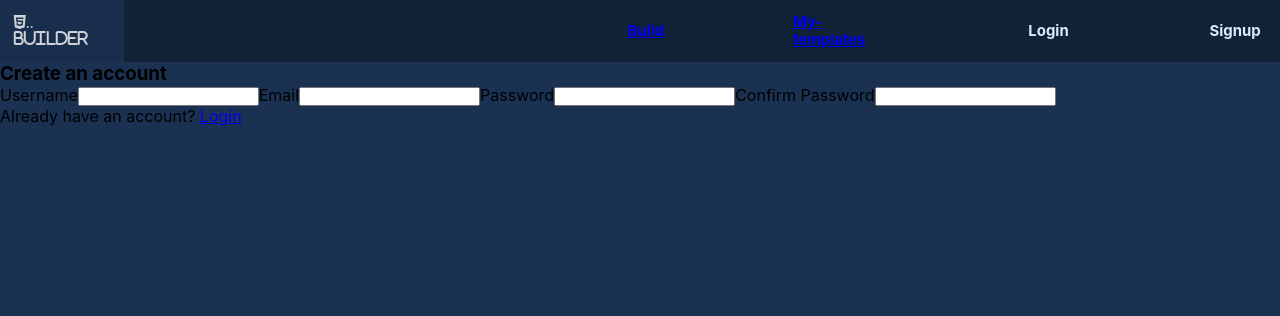
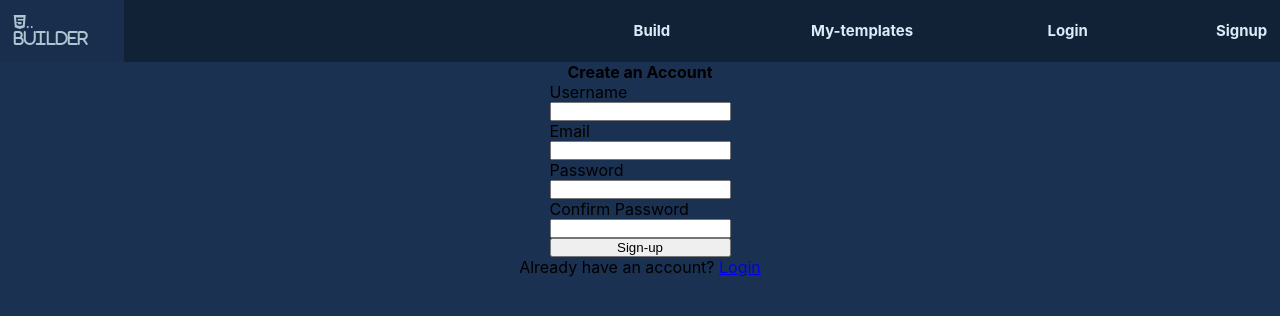
Before and after one commit to BrokaX/the-builder, a React (Create React App) app in the folder client/: page /register in a window 1280 px wide. Shown: the top 316 px of the page. Built offline with nearby package versions, Linux system fonts and the light colour scheme.

Commit message:
Added routes

```diff
--- a/client/public/index.html
+++ b/client/public/index.html
@@ -15,11 +15,9 @@
     />
     <link rel="apple-touch-icon" href="%PUBLIC_URL%/logo192.png" />
     <link rel="manifest" href="%PUBLIC_URL%/manifest.json" />
-
     <title>Webpages Builder</title>
   </head>
   <body>
-    <noscript>You need to enable JavaScript to run this app.</noscript>
     <div id="root"></div>
-  </body>
+     </body>
 </html>
--- a/client/src/App.css
+++ b/client/src/App.css
@@ -183,20 +183,27 @@ iframe html{
   width: 50%;
 }
 
-.Menu h5,
+.Menu a,
 .Logo,
 .Account {
   cursor: pointer;
   padding: 1%;
+  text-decoration: none;
+  color: var(--color-main);
 }
 
-.Menu h5:hover,
+.Menu a:hover,
 .Logo:hover {
   background-color: var(--bg-sec);
+  color: var(--color-third);
   opacity: 0.8;
 }
+.Menu-hover{
+  width: 100%;
 
-/* Landing Page*/
+}
+/*************************** Landing Page ***********************************/
+
 .Landing-page {
   width: 100%;
   height: 100vh;
@@ -239,3 +246,18 @@ text-align: justify   ;
 .Landing-page-main-right img{
   filter: sepia(5%), hue-rotate(10%);
 }
+
+/*************************** REGISTER ***********************************/
+
+.Register-container{
+  display: flex;
+  align-items: center;
+  flex-direction: column;
+}
+
+.Register-container form div{
+  display: flex;
+  flex-direction: column;
+  justify-content: space-evenly;
+  justify-items: sp;
+}
--- a/client/src/Components/Landing.jsx
+++ b/client/src/Components/Landing.jsx
@@ -22,6 +22,7 @@ export default function Landing() {
         <div className="Landing-page-main-right">
           <img src={gjspic} alt="gjs pic" />
         </div>
+
       </div>
     </div>
   );
--- a/client/src/Components/Login.jsx
+++ b/client/src/Components/Login.jsx
@@ -1,19 +1,63 @@
-import React from 'react'
-import { Link } from 'react-router-dom'
-
-export default function Login() {
-  return (
-    <div className='Register'>
-      <div>
-        <h3>Login to your account</h3>
-        <form>
-        <label htmlFor='Email'>Email</label>
-          <input type='Email' name='email'/>
-          <label htmlFor='Password'>Password</label>
-          <input type='password' name='password'/>
+import React, { Component } from "react";
+import { Link } from "react-router-dom";
+class Login extends Component {
+  constructor() {
+    super();
+    this.state = {
+      email: "",
+      password: "",
+      errors: {},
+    };
+  }
+  onChange = (e) => {
+    this.setState({ [e.target.id]: e.target.value });
+  };
+  onSubmit = (e) => {
+    e.preventDefault();
+    const userData = {
+      email: this.state.email,
+      password: this.state.password,
+    };
+    console.log(userData);
+  };
+  render() {
+    const { errors } = this.state;
+    return (
+      <div className="Register-container">
+        <div className="Register-container-title">
+          <h4>Login to your account</h4>
+        </div>
+        <form noValidate onSubmit={this.onSubmit}>
+          <div>
+            <label htmlFor="email">Email</label>
+            <input
+              onChange={this.onChange}
+              value={this.state.email}
+              error={errors.email}
+              id="email"
+              type="email"
+            />
+          </div>
+          <div>
+            {" "}
+            <label htmlFor="password">Password</label>
+            <input
+              onChange={this.onChange}
+              value={this.state.password}
+              error={errors.password}
+              id="password"
+              type="password"
+            />
+          </div>
+          <div>
+            <button type="submit">Login</button>
+          </div>
         </form>
-        <p>Don't have an account yet? <Link to="/register">Create one</Link></p>
+        <p>
+          Don't have an account? <Link to="/register">Create one</Link>
+        </p>
       </div>
-    </div>
-  )
+    );
+  }
 }
+export default Login;
--- a/client/src/Components/Navbar.jsx
+++ b/client/src/Components/Navbar.jsx
@@ -1,6 +1,5 @@
 import React from "react";
 import { Link } from 'react-router-dom'
-import Landing from "./Landing";
 export default function Navbar() {
   return (
     <div className="Navbar">
--- a/client/src/Components/Register.jsx
+++ b/client/src/Components/Register.jsx
@@ -1,27 +1,90 @@
-import React from "react";
+import React, { Component } from "react";
 import { Link } from "react-router-dom";
-
-export default function Register() {
-  return (
-    <div className="Register">
-      <div>
-        <h3>Create an account</h3>
-        <form><label htmlFor="Name">Username</label>
-          <input type="text" name="name" />
-          <label htmlFor="Email">Email</label>
-          <input type="Email" name="email" />
-          <label htmlFor="Password">Password</label>
-          <input type="password" name="password" />
-          <label htmlFor="Password">Confirm Password</label>
-          <input type="password" name="password2" />
+class Register extends Component {
+  constructor() {
+    super();
+    this.state = {
+      name: "",
+      email: "",
+      password: "",
+      password2: "",
+      errors: {},
+    };
+  }
+  onChange = (e) => {
+    this.setState({ [e.target.id]: e.target.value });
+  };
+  onSubmit = (e) => {
+    e.preventDefault();
+    const newUser = {
+      name: this.state.name,
+      email: this.state.email,
+      password: this.state.password,
+      password2: this.state.password2,
+    };
+    console.log(newUser);
+  };
+  render() {
+    const { errors } = this.state;
+    return (
+      <div className="Register-container">
+        <div className="Register-title">
+          <h4>Create an Account</h4>
+        </div>
+        <form noValidate onSubmit={this.onSubmit}>
+          <div>
+            <label htmlFor="name">Username</label>
+            <input
+              onChange={this.onChange}
+              value={this.state.name}
+              error={errors.name}
+              id="name"
+              type="text"
+            />
+          </div>
+          <div>
+            <label htmlFor="email">Email</label>
+            <input
+              onChange={this.onChange}
+              value={this.state.email}
+              error={errors.email}
+              id="email"
+              type="email"
+            />
+          </div>
+          <div>
+            <label htmlFor="password">Password</label>
+            <input
+              onChange={this.onChange}
+              value={this.state.password}
+              error={errors.password}
+              id="password"
+              type="password"
+            />
+          </div>
+          <div>
+            <label htmlFor="password2">Confirm Password</label>
+            <input
+              onChange={this.onChange}
+              value={this.state.password2}
+              error={errors.password2}
+              id="password2"
+              type="password"
+            />
+          </div>
+          <div>
+            <button
+              type="submit"
+              >
+              Sign-up
+            </button>
+          </div>
         </form>
         <p>
-          Already have an account?{" "}
-          <span>
-            <Link to="/login">Login</Link>
-          </span>
+          Already have an account? <Link to="/login">Login</Link>
         </p>
       </div>
-    </div>
-  );
+    );
+  }
 }
+export default Register;
```
